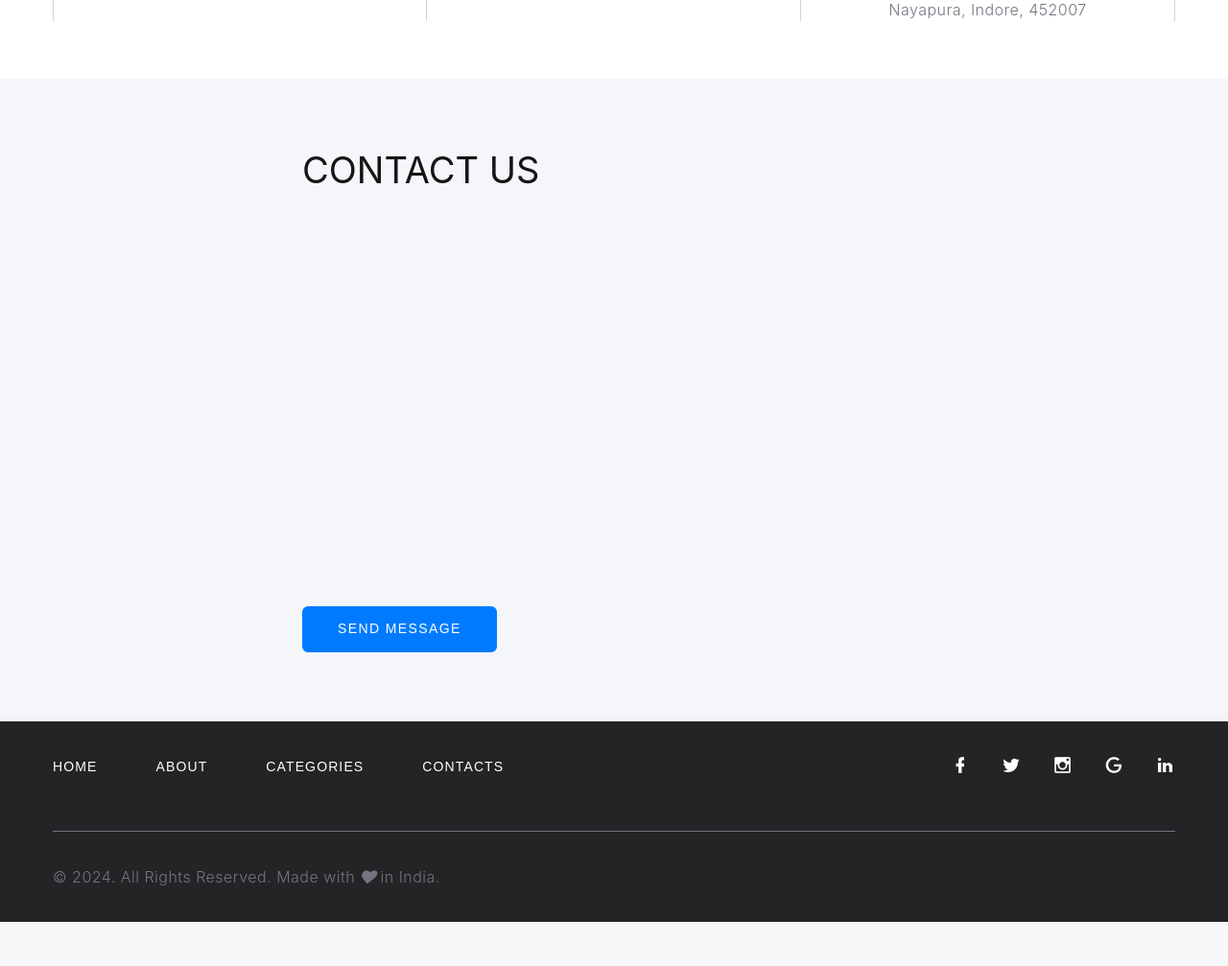
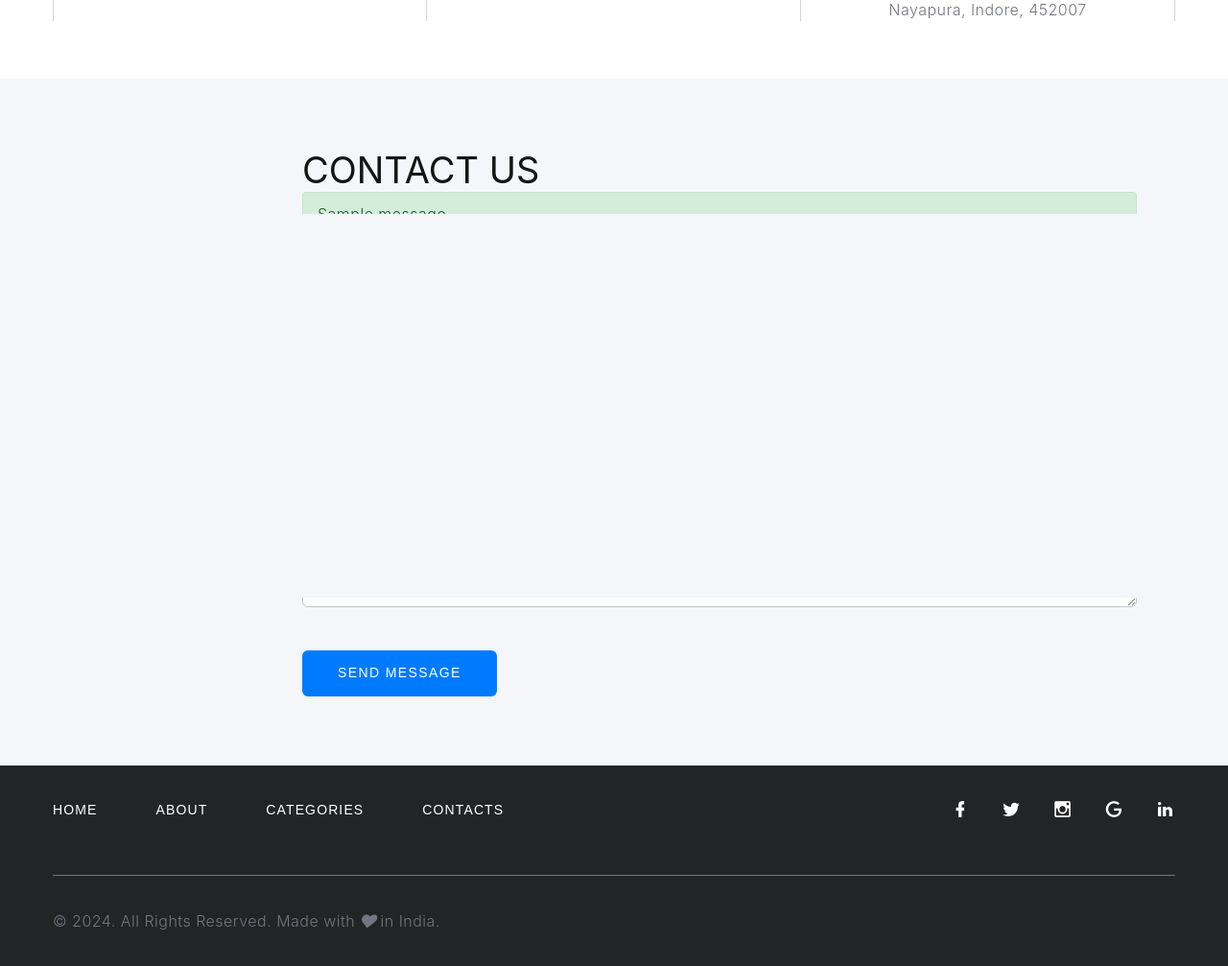
Before and after one commit to astikezyhelpers/AdwaitEngineeringWeb, a Django app: page /contact/ in a window 1280 px wide. Shown: the part 577-1584 px from the top of the page at 96% size. Before the commit the page ends 1538 px from the top, so only its background shows below. Run offline with Django 4.2, Linux system fonts and the light colour scheme; tables that the repository leaves empty hold one stand-in row (values such as "Sample post"); one stand-in notice (Sample message) is shown; some libraries are stand-ins or nearby versions.

Commit message:
Added Contact US Page Working.

```diff
--- /dev/null
+++ b/web/app/forms.py
@@ -0,0 +1,70 @@
+from django import forms
+from django.core.exceptions import ValidationError
+import re
+
+def validate_phone(value):
+    # Ensure the phone number is exactly 10 digits and starts with 5, 6, 7, 8, or 9
+    if not re.match(r'^[5-9]\d{9}$', value):
+        raise ValidationError("Phone number must be exactly 10 digits and start with 5, 6, 7, 8, or 9.")
+
+def validate_email(value):
+    # Ensure the email has at least 3 characters before the @ symbol
+    if len(value.split('@')[0]) < 3:
+        raise ValidationError("Email must have at least 3 characters before the '@' symbol.")
+
+    # Enforce strict email format or specific domains
+    if not re.match(r'^[\w\.-]+@[a-zA-Z\d-]+\.[a-zA-Z]{2,}$', value):
+        raise ValidationError("Enter a valid email address.")
+    # Optionally restrict to certain domains
+    allowed_domains = ["gmail.com", "hotmail.com", "yahoo.com", "outlook.com", "icloud.com"]
+    domain = value.split('@')[-1]
+    if domain not in allowed_domains:
+        raise ValidationError(f"Email domain must be one of the following: {', '.join(allowed_domains)}")
+
+class ContactForm(forms.Form):
+    first_name = forms.CharField(
+        max_length=100,
+        widget=forms.TextInput(attrs={
+            'class': 'form-input',
+            'id': 'contact-first-name',
+            'placeholder': 'First Name',
+            'data-constraints': '@Required'
+        }),
+        required=True)
+    last_name = forms.CharField(
+        max_length=100,
+        widget=forms.TextInput(attrs={
+            'class': 'form-input',
+            'id': 'contact-last-name',
+            'placeholder': 'Last Name',
+            'data-constraints': '@Required'
+        }),
+        required=True)
+    email = forms.EmailField(
+        validators=[validate_email],
+        widget=forms.EmailInput(attrs={
+            'class': 'form-input',
+            'id': 'contact-email',
+            'placeholder': 'E-mail',
+            'data-constraints': '@Email @Required'
+        }),
+        required=True)
+    phone = forms.CharField(
+        max_length=10,
+        required=False,
+        validators=[validate_phone],
+        widget=forms.TextInput(attrs={
+            'class': 'form-input',
+            'id': 'contact-phone',
+            'placeholder': 'Phone',
+            'data-constraints': '@PhoneNumber'
+        })
+        )
+    message = forms.CharField(
+        min_length=5,
+        widget=forms.Textarea(attrs={
+            'class': 'form-input',
+            'id': 'contact-message',
+            'placeholder': 'Your Message',
+            'data-constraints': '@Required'
+        }), required=True)
--- a/web/app/models.py
+++ b/web/app/models.py
@@ -6,7 +6,7 @@ from django.core.files.base import ContentFile
 class Category(models.Model):
     name = models.CharField(max_length=100, unique=True)
     image = models.ImageField(upload_to='category_images/')
-    banner_image = models.ImageField(upload_to='category_banners/', blank=True, null=True)
+    banner_image = models.ImageField(upload_to='category_banners/')
 
     def save(self, *args, **kwargs):
         # Open the image using Pillow
@@ -23,8 +23,8 @@ class Category(models.Model):
 
         if self.banner_image:
             banner_img = Image.open(self.banner_image)
-            if banner_img.size != (1920, 520):
-                banner_img = banner_img.resize((1920, 520), Image.LANCZOS)
+            if banner_img.size != (1920, 968):
+                banner_img = banner_img.resize((1920, 968), Image.LANCZOS)
                 banner_img_io = BytesIO()
                 banner_img.save(banner_img_io, format=banner_img.format if banner_img.format else 'PNG')
                 self.banner_image.save(self.banner_image.name, ContentFile(banner_img_io.getvalue()), save=False)
--- a/web/app/templates/app/contact.html
+++ b/web/app/templates/app/contact.html
@@ -23,6 +23,40 @@
         top: 100%; /* Position right below the parent link */
         left: 0;
       }
+      /* Message Container */
+      .messages {
+        margin-bottom: 20px;
+      }
+
+      /* Success Message */
+      .alert-success {
+        color: #155724;
+        background-color: #d4edda;
+        border-color: #c3e6cb;
+        padding: 10px 15px;
+        border-radius: 4px;
+        margin-bottom: 15px;
+        font-size: 16px;
+      }
+
+      /* Error Message */
+      .alert-error {
+        color: #721c24;
+        background-color: #f8d7da;
+        border-color: #f5c6cb;
+        padding: 10px 15px;
+        border-radius: 4px;
+        margin-bottom: 15px;
+        font-size: 16px;
+      }
+
+      /* Field-Specific Error Messages */
+      .text-danger {
+        color: #dc3545;
+        font-size: 14px;
+        margin-top: 5px;
+      }
+
     </style>
   </head>
   <body>
@@ -144,37 +178,62 @@
               <div class="col-lg-9 cell-inner">
                 <div class="section-lg">
                   <h3 class="text-uppercase wow-outer"><span class="wow slideInDown">Contact Us</span></h3>
-                  <!-- RD Mailform-->
-                  <form class="rd-form rd-mailform" data-form-output="form-output-global" data-form-type="contact" method="post" action="bat/rd-mailform.php">
+                  {% if messages %}
+                    <div class="messages">
+                      {% for message in messages %}
+                        <div class="alert {% if message.tags %}alert-{{ message.tags }}{% endif %}" role="alert">
+                          {{ message }}
+                        </div>
+                      {% endfor %}
+                    </div>
+                  {% endif %}
+                  <!-- Django Contact Form -->
+                  <form method="post" action="{% url 'contact' %}">
+                    {% csrf_token %}
                     <div class="row row-10">
                       <div class="col-md-6 wow-outer">
                         <div class="form-wrap wow fadeSlideInUp">
-                          <label class="form-label-outside" for="contact-first-name">First Name</label>
-                          <input class="form-input" id="contact-first-name" type="text" name="name" data-constraints="@Required">
+                          <label class="form-label-outside" for="id_first_name">First Name</label>
+                          {{ form.first_name }}
+                          {% if form.first_name.errors %}
+                            <div class="text-danger">{{ form.first_name.errors.0 }}</div>
+                          {% endif %}
                         </div>
                       </div>
                       <div class="col-md-6 wow-outer">
                         <div class="form-wrap wow fadeSlideInUp">
-                          <label class="form-label-outside" for="contact-last-name">Last Name</label>
-                          <input class="form-input" id="contact-last-name" type="text" name="name" data-constraints="@Required">
+                          <label class="form-label-outside" for="id_last_name">Last Name</label>
+                          {{ form.last_name }}
+                          {% if form.last_name.errors %}
+                            <div class="text-danger">{{ form.last_name.errors.0 }}</div>
+                          {% endif %}
                         </div>
                       </div>
                       <div class="col-md-6 wow-outer">
                         <div class="form-wrap wow fadeSlideInUp">
-                          <label class="form-label-outside" for="contact-email">E-mail</label>
-                          <input class="form-input" id="contact-email" type="email" name="email" data-constraints="@Email @Required">
+                          <label class="form-label-outside" for="id_email">E-mail</label>
+                          {{ form.email }}
+                          {% if form.email.errors %}
+                            <div class="text-danger">{{ form.email.errors.0 }}</div>
+                          {% endif %}
                         </div>
                       </div>
                       <div class="col-md-6 wow-outer">
                         <div class="form-wrap wow fadeSlideInUp">
-                          <label class="form-label-outside" for="contact-phone">Phone</label>
-                          <input class="form-input" id="contact-phone" type="text" name="phone" data-constraints="@PhoneNumber">
+                          <label class="form-label-outside" for="id_phone">Phone</label>
+                          {{ form.phone }}
+                          {% if form.phone.errors %}
+                            <div class="text-danger">{{ form.phone.errors.0 }}</div>
+                          {% endif %}
                         </div>
                       </div>
                       <div class="col-12 wow-outer">
                         <div class="form-wrap wow fadeSlideInUp">
-                          <label class="form-label-outside" for="contact-message">Your Message</label>
-                          <textarea class="form-input" id="contact-message" name="message" data-constraints="@Required"></textarea>
+                          <label class="form-label-outside" for="id_message">Your Message</label>
+                          {{ form.message }}
+                          {% if form.message.errors %}
+                            <div class="text-danger">{{ form.message.errors.0 }}</div>
+                          {% endif %}
                         </div>
                       </div>
                     </div>
--- a/web/app/views.py
+++ b/web/app/views.py
@@ -1,5 +1,9 @@
-from django.shortcuts import render, get_object_or_404
+from django.shortcuts import render, get_object_or_404, redirect
 from .models import Category, Product
+from django.core.mail import send_mail
+from django.contrib import messages
+from .forms import ContactForm
+from django.conf import settings
 
 # 1. View for Category List Page
 def category_list(request):
@@ -29,4 +33,27 @@ def about_view(request):
 
 def contact_view(request):
     categories = Category.objects.all()
-    return render(request, 'app/contact.html', {'categories':categories})
+    if request.method == 'POST':
+        form = ContactForm(request.POST)
+        if form.is_valid():
+            # Extract form data
+            first_name = form.cleaned_data['first_name']
+            last_name = form.cleaned_data['last_name']
+            email = form.cleaned_data['email']
+            phone = form.cleaned_data['phone']
+            message = form.cleaned_data['message']
+
+            # You can add logic to save data to the database or send an email
+            # Here we are sending an email as an example
+            subject = f"Contact Form Submission from {first_name} {last_name}"
+            email_message = f"Name: {first_name} {last_name}\nEmail: {email}\nPhone: {phone}\nMessage:\n{message}"
+            send_mail(subject, email_message, settings.DEFAULT_FROM_EMAIL, [settings.ADMIN_EMAIL])
+
+            messages.success(request, "Your have contacted successfully. You will get a call soon.")
+            return redirect('contact')  # Redirect back to the contact page
+        else:
+             messages.error(request, "There was an error with your submission. Please check the form for errors.")
+    else:
+        form = ContactForm()
+
+    return render(request, 'app/contact.html', {'form': form, 'categories':categories})
```
Also changed, not shown: web/web/settings.py (+9 -0 lines).
